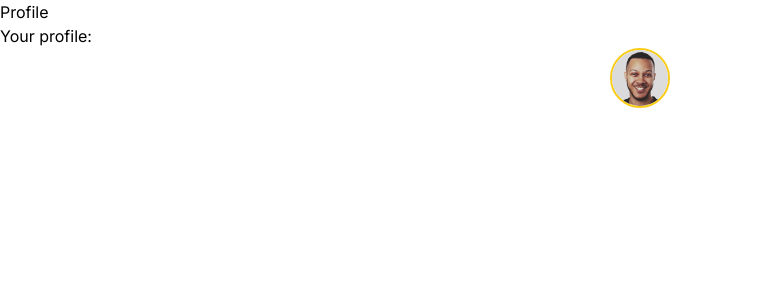
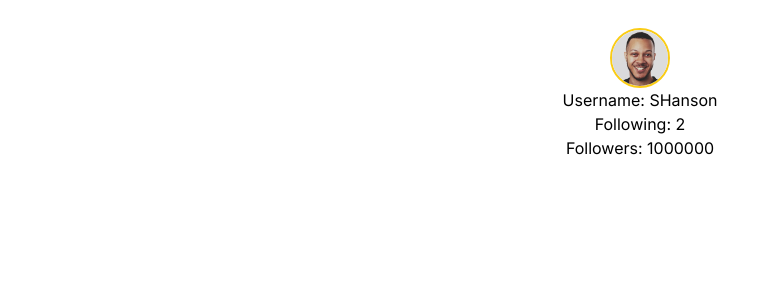
Before and after one commit to stevenahanson/essentialcode, a Next.js app: page / in a window 1280 px wide. Shown: the top 300 px of the page, without its empty margins (0-780 px from the left). Built offline with nearby package versions, Linux system fonts and the light colour scheme.

Commit message:
Move profile to center

```diff
--- a/src/app/components/UserProfile.tsx
+++ b/src/app/components/UserProfile.tsx
@@ -20,6 +20,7 @@ export default function UserProfile() {
 
   return (
     <>
+      <div className="mt-7">
         <div className="flex justify-center">
           <Image
             className="rounded-full border-yellow-400	border-2"
@@ -29,6 +30,12 @@ export default function UserProfile() {
             alt="profile pic"
           />
         </div>
+        <div className="text-center">
+          <p>Username: {fullProfile.userName}</p>
+          <p>Following: {fullProfile.following}</p>
+          <p>Followers: {fullProfile.followers}</p>
+        </div>
+      </div>
     </>
   );
 }
--- a/src/app/page.tsx
+++ b/src/app/page.tsx
@@ -3,8 +3,6 @@ import UserProfile from "./components/UserProfile";
 export default function Home() {
   return (
     <>
-      <h1>Profile</h1>
-      <h2>Your profile:</h2>
       <UserProfile />
     </>
   );
```
Lines whose indentation alone changed are shown as unchanged.
